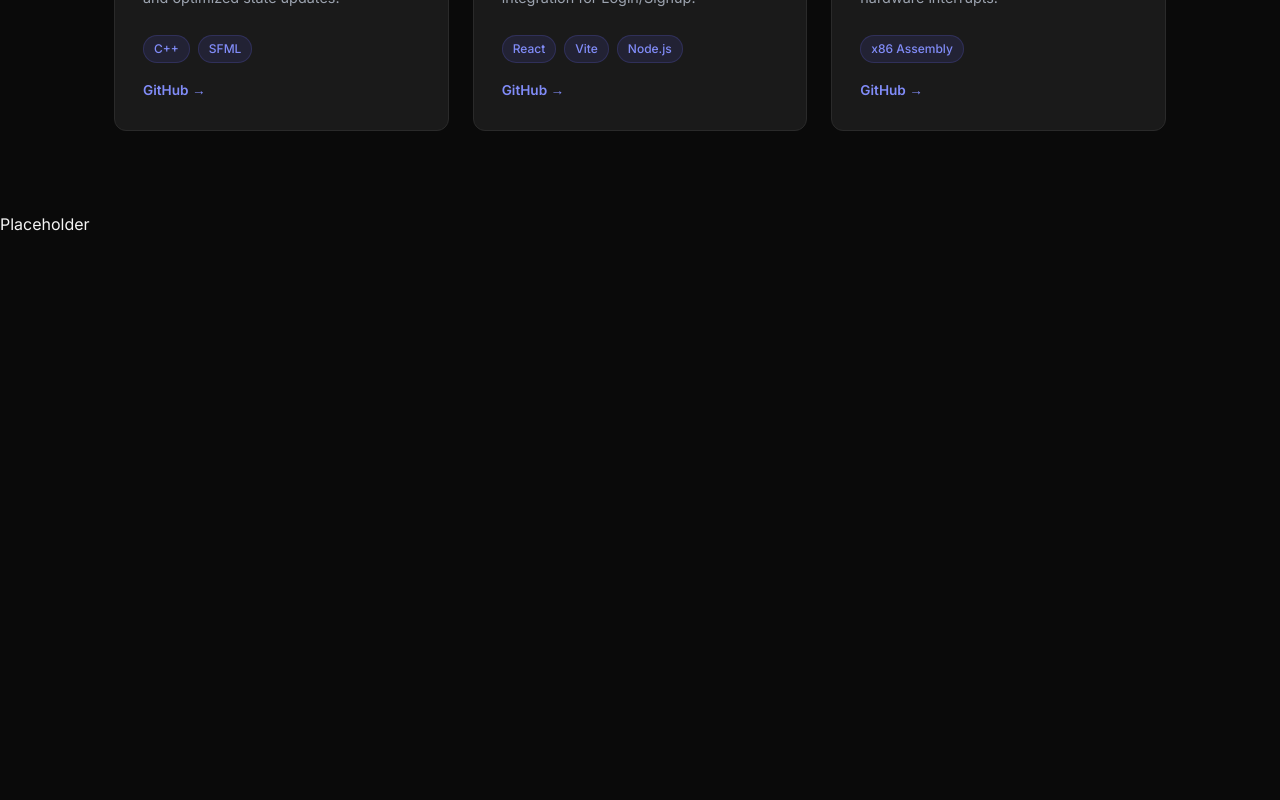
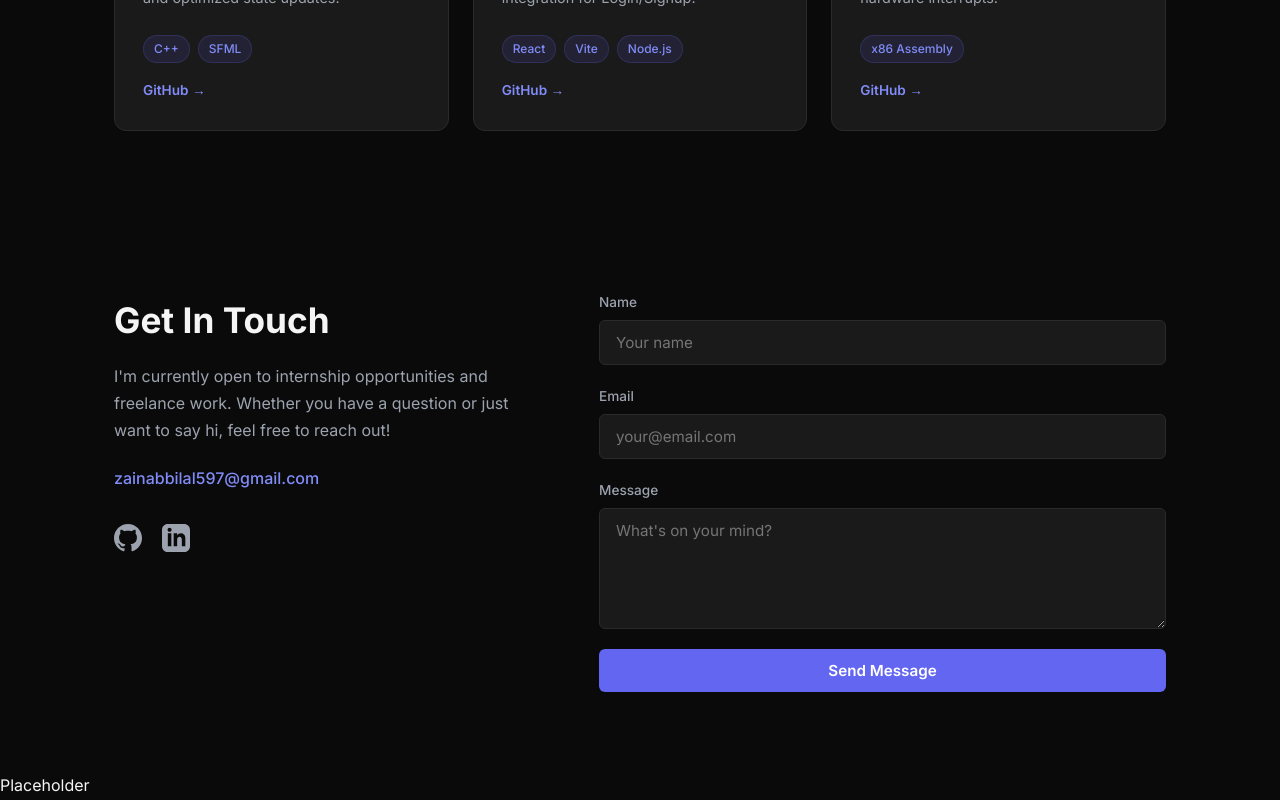
Before and after one commit to zainab845/portfolio-, a React (Vite) app: page / in a window 1280 px wide. Shown: the part 2851-3651 px from the top of the page. Before the commit the page ends 3089 px from the top, so only its background shows below. Built offline with nearby package versions, Linux system fonts and the light colour scheme.

Commit message:
added contact section

```diff
--- a/src/index.css
+++ b/src/index.css
@@ -360,3 +360,63 @@
   border-radius: var(--radius-sm);
   color: var(--color-text-muted);
 }
+
+/* ===== CONTACT ===== */
+.contact-wrapper {
+  display: grid;
+  grid-template-columns: 1fr 1.4fr;
+  gap: 80px;
+  align-items: start;
+}
+
+.contact-email {
+  font-size: 1rem;
+  color: var(--color-primary-light);
+  margin-top: 20px;
+  font-weight: 500;
+}
+
+.contact-form {
+  display: flex;
+  flex-direction: column;
+  gap: 20px;
+}
+
+.form-group {
+  display: flex;
+  flex-direction: column;
+  gap: 6px;
+}
+
+.form-group label {
+  font-size: 0.85rem;
+  font-weight: 500;
+  color: var(--color-text-muted);
+}
+
+.form-group input,
+.form-group textarea {
+  background: var(--color-card);
+  border: 1px solid var(--color-border);
+  border-radius: var(--radius-sm);
+  padding: 12px 16px;
+  color: var(--color-text);
+  font-family: inherit;
+  font-size: 0.95rem;
+  transition: border-color 0.2s;
+  resize: vertical;
+}
+
+.form-group input:focus,
+.form-group textarea:focus {
+  outline: none;
+  border-color: var(--color-primary);
+}
+
+.form-msg { font-size: 0.85rem; padding: 10px 14px; border-radius: var(--radius-sm); }
+.form-msg.error { background: rgba(239,68,68,0.1); color: #f87171; }
+.form-msg.success { background: rgba(52,211,153,0.1); color: #34d399; }
+
+@media (max-width: 768px) {
+  .contact-wrapper { grid-template-columns: 1fr; gap: 40px; }
+}
--- a/src/pages/Home.jsx
+++ b/src/pages/Home.jsx
@@ -2,6 +2,7 @@
 import About from '../sections/About'
 import Projects from '../sections/Projects'
 import Skills from '../sections/Skills'
+import Contact from '../sections/Contact'
 
 export default function Home() {
   return (
@@ -10,6 +11,7 @@
       <About />
       <Skills />
         <Projects />
+        <Contact />
 
 
     </main>
--- a/src/sections/Contact.jsx
+++ b/src/sections/Contact.jsx
@@ -0,0 +1,108 @@
+import { useState } from 'react'
+
+export default function Contact() {
+  const [form, setForm] = useState({ name: '', email: '', message: '' })
+  const [status, setStatus] = useState('')
+
+  const handleChange = e => {
+    setForm({ ...form, [e.target.name]: e.target.value })
+  }
+
+  const handleSubmit = async e => {
+    e.preventDefault()
+    if (!form.name || !form.email || !form.message) {
+      setStatus('error')
+      return
+    }
+    // API call will go here tomorrow
+    console.log('Form submitted:', form)
+    setStatus('success')
+    setForm({ name: '', email: '', message: '' })
+  }
+
+  return (
+    <section className="section" id="contact">
+      <div className="container contact-wrapper">
+        <div className="contact-info">
+          <h2 className="section-title">Get In Touch</h2>
+          <p className="about-para">
+            I'm currently open to internship opportunities and freelance work.
+            Whether you have a question or just want to say hi, feel free to reach out!
+          </p>
+          {/* Updated with your actual email from your CV! */}
+          <p className="contact-email">zainabbilal597@gmail.com</p>
+
+          {/* Social Links */}
+          <div style={{ display: 'flex', gap: '20px', marginTop: '32px' }}>
+            <a
+              href="https://github.com/zainab845"
+              target="_blank"
+              rel="noreferrer"
+              style={{ color: 'var(--color-text-muted)', transition: 'color 0.2s' }}
+              onMouseEnter={(e) => e.currentTarget.style.color = 'var(--color-primary)'}
+              onMouseLeave={(e) => e.currentTarget.style.color = 'var(--color-text-muted)'}
+              aria-label="GitHub Profile"
+            >
+              <svg xmlns="http://www.w3.org/2000/svg" width="28" height="28" viewBox="0 0 24 24" fill="currentColor">
+                <path d="M12 0c-6.626 0-12 5.373-12 12 0 5.302 3.438 9.8 8.207 11.387.599.111.793-.261.793-.577v-2.234c-3.338.726-4.033-1.416-4.033-1.416-.546-1.387-1.333-1.756-1.333-1.756-1.089-.745.083-.729.083-.729 1.205.084 1.839 1.237 1.839 1.237 1.07 1.834 2.807 1.304 3.492.997.107-.775.418-1.305.762-1.604-2.665-.305-5.467-1.334-5.467-5.931 0-1.311.469-2.381 1.236-3.221-.124-.303-.535-1.524.117-3.176 0 0 1.008-.322 3.301 1.23.957-.266 1.983-.399 3.003-.404 1.02.005 2.047.138 3.006.404 2.291-1.552 3.297-1.23 3.297-1.23.653 1.653.242 2.874.118 3.176.77.84 1.235 1.911 1.235 3.221 0 4.609-2.807 5.624-5.479 5.921.43.372.823 1.102.823 2.222v3.293c0 .319.192.694.801.576 4.765-1.589 8.199-6.086 8.199-11.386 0-6.627-5.373-12-12-12z"/>
+              </svg>
+            </a>
+            <a
+              href="https://www.linkedin.com/in/zainab-bilal-31b063283/"
+              target="_blank"
+              rel="noreferrer"
+              style={{ color: 'var(--color-text-muted)', transition: 'color 0.2s' }}
+              onMouseEnter={(e) => e.currentTarget.style.color = 'var(--color-primary)'}
+              onMouseLeave={(e) => e.currentTarget.style.color = 'var(--color-text-muted)'}
+              aria-label="LinkedIn Profile"
+            >
+              <svg xmlns="http://www.w3.org/2000/svg" width="28" height="28" viewBox="0 0 24 24" fill="currentColor">
+                <path d="M19 0h-14c-2.761 0-5 2.239-5 5v14c0 2.761 2.239 5 5 5h14c2.762 0 5-2.239 5-5v-14c0-2.761-2.238-5-5-5zm-11 19h-3v-11h3v11zm-1.5-12.268c-.966 0-1.75-.79-1.75-1.764s.784-1.764 1.75-1.764 1.75.79 1.75 1.764-.783 1.764-1.75 1.764zm13.5 12.268h-3v-5.604c0-3.368-4-3.113-4 0v5.604h-3v-11h3v1.765c1.396-2.586 7-2.777 7 2.476v6.759z"/>
+              </svg>
+            </a>
+          </div>
+        </div>
+        <form className="contact-form" onSubmit={handleSubmit} noValidate>
+          <div className="form-group">
+            <label htmlFor="name">Name</label>
+            <input
+              id="name"
+              name="name"
+              type="text"
+              placeholder="Your name"
+              value={form.name}
+              onChange={handleChange}
+            />
+          </div>
+          <div className="form-group">
+            <label htmlFor="email">Email</label>
+            <input
+              id="email"
+              name="email"
+              type="email"
+              placeholder="your@email.com"
+              value={form.email}
+              onChange={handleChange}
+            />
+          </div>
+          <div className="form-group">
+            <label htmlFor="message">Message</label>
+            <textarea
+              id="message"
+              name="message"
+              rows="5"
+              placeholder="What's on your mind?"
+              value={form.message}
+              onChange={handleChange}
+            />
+          </div>
+          {status === 'error' && <p className="form-msg error">Please fill in all fields.</p>}
+          {status === 'success' && <p className="form-msg success">Message sent! I'll get back to you soon.</p>}
+          <button type="submit" className="btn btn-primary" style={{ width: '100%' }}>
+            Send Message
+          </button>
+        </form>
+      </div>
+    </section>
+  )
+}
```
